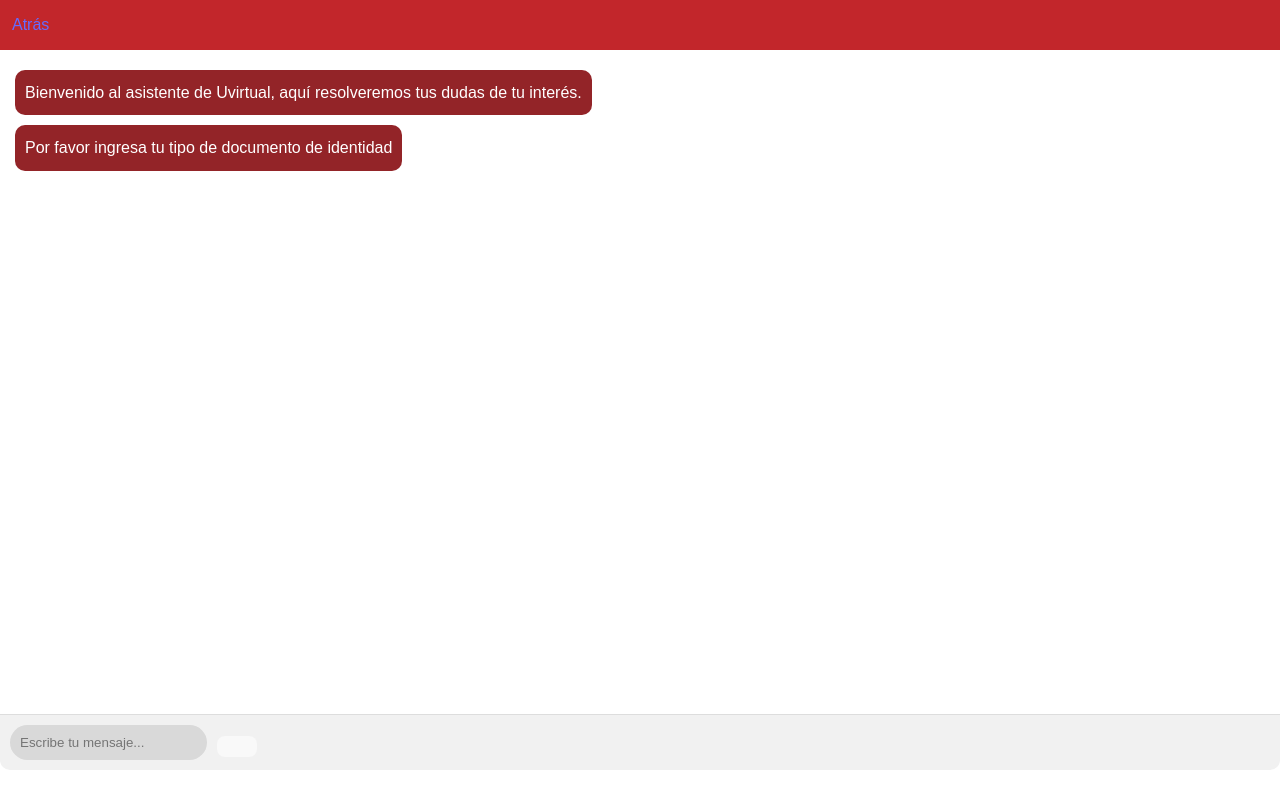
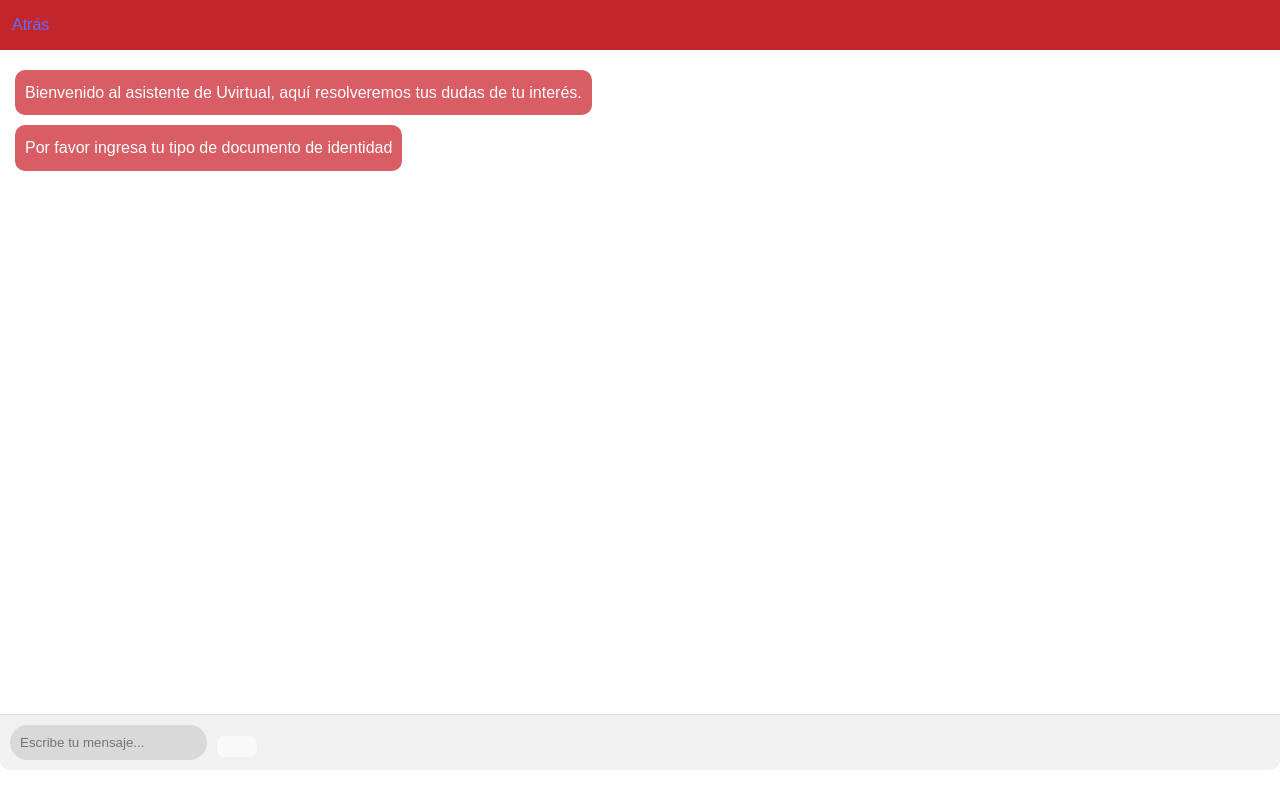
Before and after one commit to KevinMateoG/Chatbot, a React (Vite) app in the folder frontend/: page /chatbot in a window 1280 px wide. Built offline with nearby package versions, Linux system fonts and the light colour scheme; no server answers; a web font is replaced by a local one.

Commit message:
cambio 1 color del chatbot

```diff
--- a/frontend/src/chatbot.css
+++ b/frontend/src/chatbot.css
@@ -28,7 +28,7 @@
 
 /* Mensajes del bot */
 .bot-message {
-  background: #932428; /* Rojo */
+  background: #d85d65; /* Rojo */
   color: white;
   padding: 10px;
   border-radius: 10px;
@@ -39,8 +39,8 @@
 
 /* Mensajes del usuario */
 .user-message {
-  background:#3A66AA; /* Azul */
-  color: white;
+  background:#e5e7eb; /* Azul */
+  color: 111827;
   padding: 10px;
   border-radius: 10px;
   margin: 5px 0;
```
